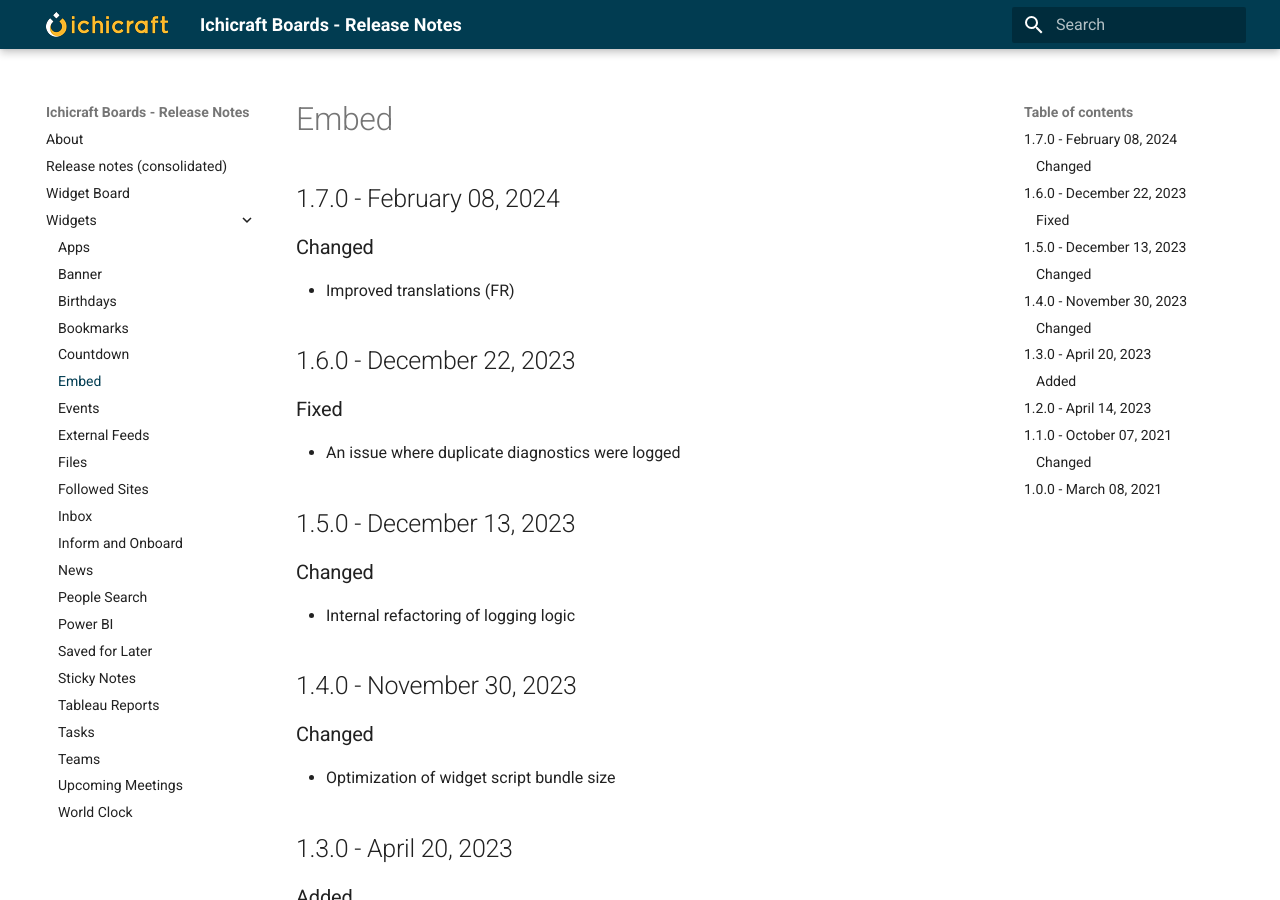
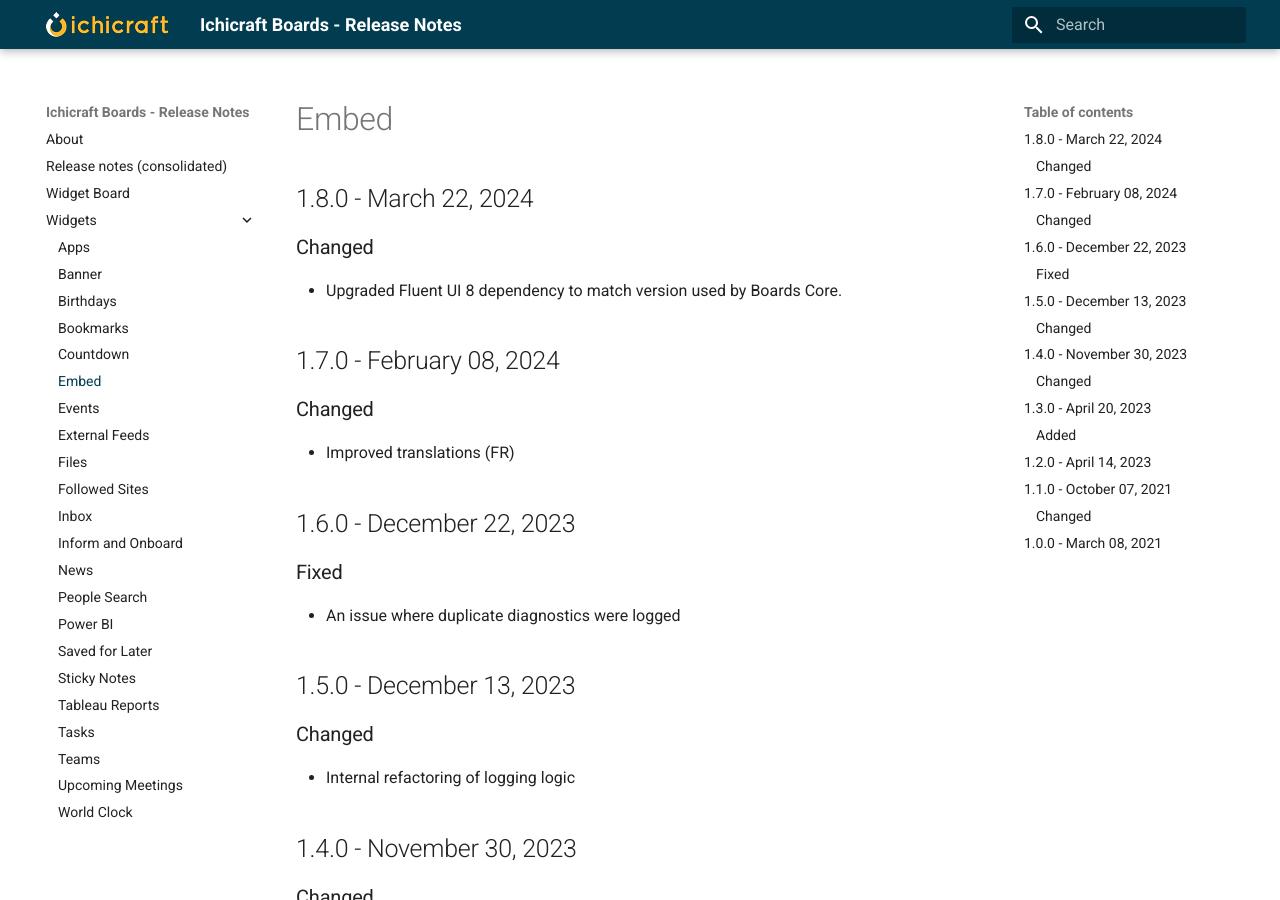
Before and after one commit to ichicraft/widgets-docs, an MkDocs documentation site: the page built from docs/Widgets/Embed.md, in a window 1280 px wide and 900 px high. Built offline with MkDocs 1.6.1 and Material for MkDocs 9.7.7, drawn with Linux system fonts in a browser that asks for light colours.

```diff
--- a/docs/Widgets/Embed.md
+++ b/docs/Widgets/Embed.md
@@ -1,3 +1,8 @@
+## 1.8.0 - March 22, 2024
+
+### Changed
+- Upgraded Fluent UI 8 dependency to match version used by Boards Core.
+
 ## 1.7.0 - February 08, 2024
 
 ### Changed
```
Also changed, not shown: docs/Release-notes-(consolidated).md (+5 -0 lines).
